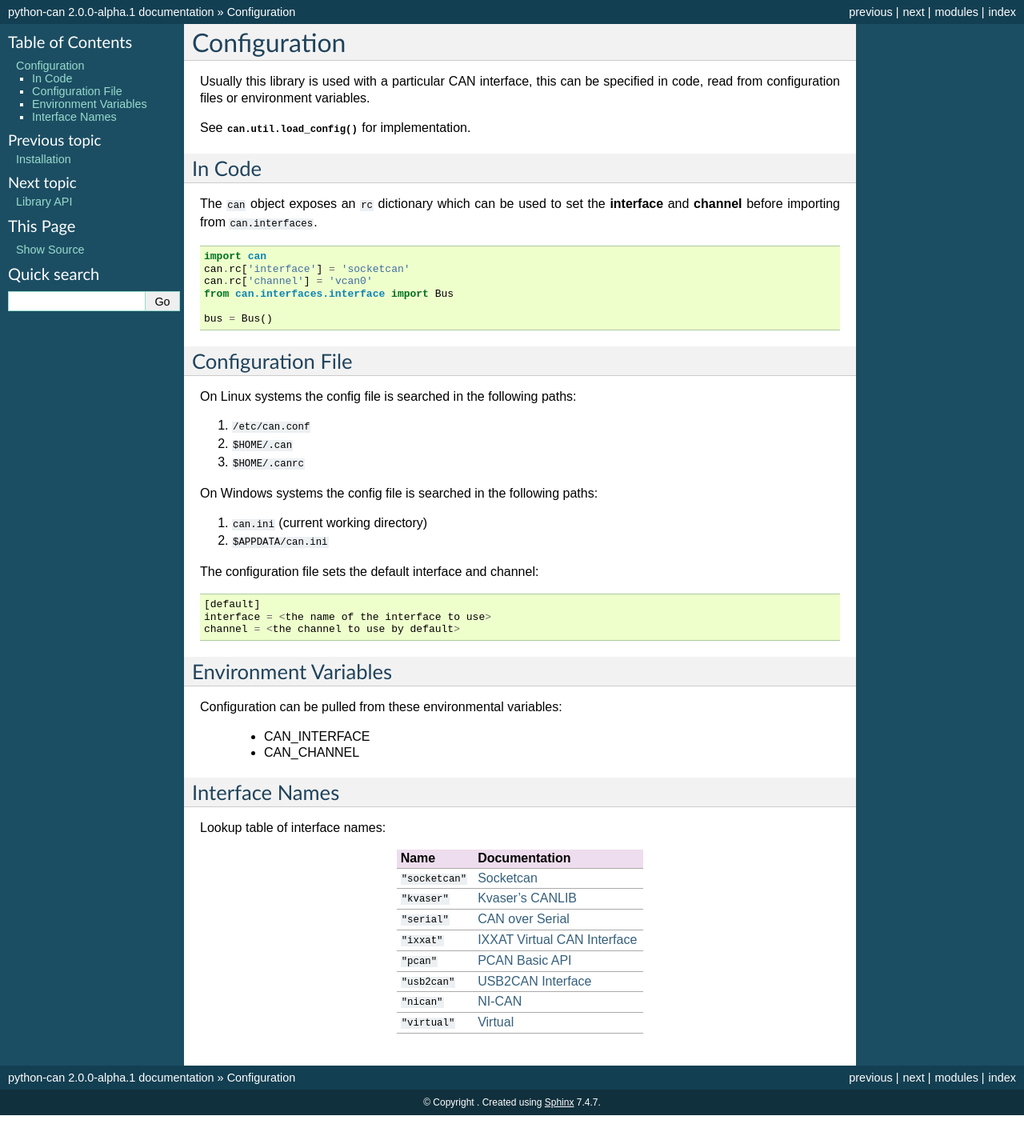
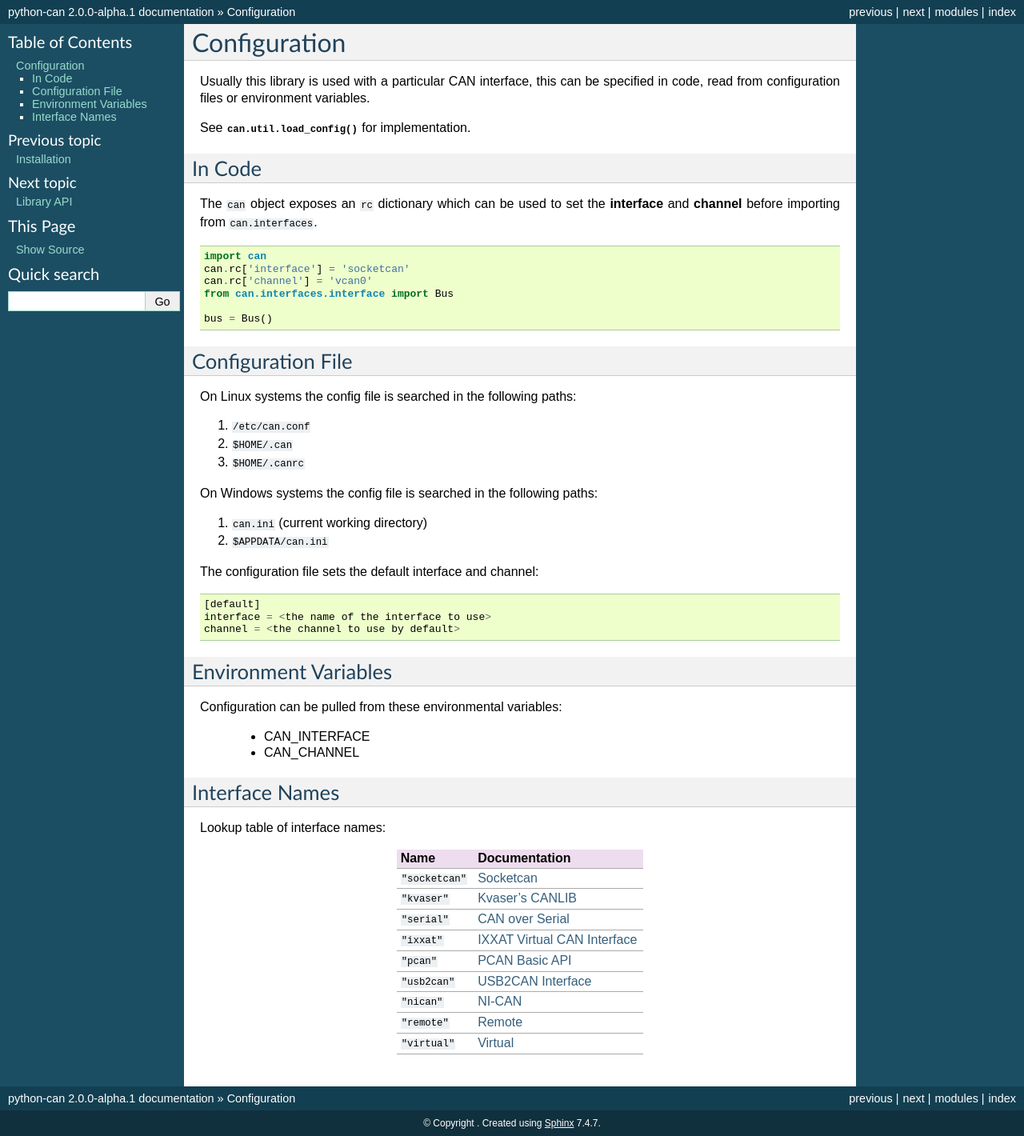
Before and after one commit to hardbyte/python-can, a Sphinx documentation site: the page built from doc/configuration.rst, in a window 1280 px wide. Shown: the whole page at 80% size. Built offline with Sphinx 7.4.7, drawn with Linux system fonts in a browser that asks for light colours; before the commit the page ends 1394 px from its top, so only the background shows below that.

Commit message:
Add remote interface to configuration chapter

```diff
--- a/doc/configuration.rst
+++ b/doc/configuration.rst
@@ -77,5 +77,7 @@ Lookup table of interface names:
 +---------------------+-------------------------------------+
 | ``"nican"``         | :doc:`interfaces/nican`             |
 +---------------------+-------------------------------------+
+| ``"remote"``        | :doc:`interfaces/remote`            |
++---------------------+-------------------------------------+
 | ``"virtual"``       | :doc:`interfaces/virtual`           |
 +---------------------+-------------------------------------+
```
